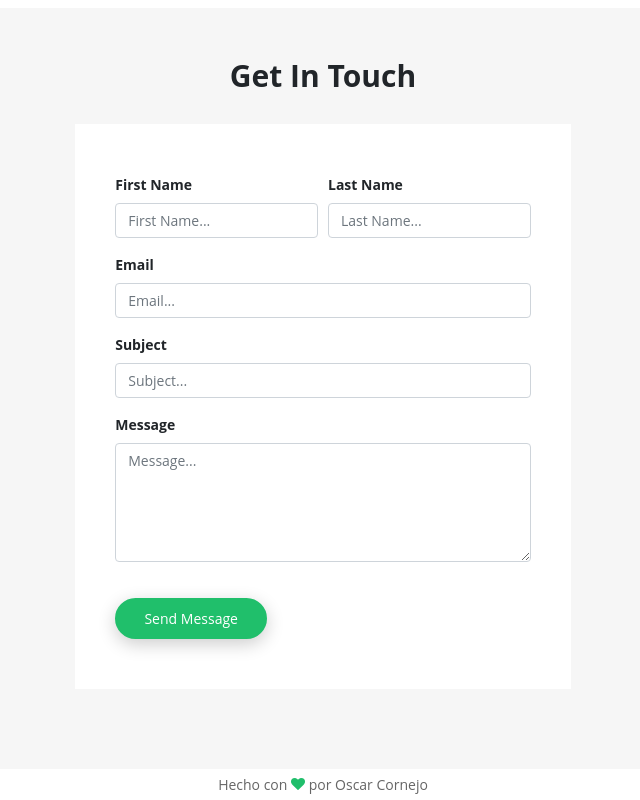
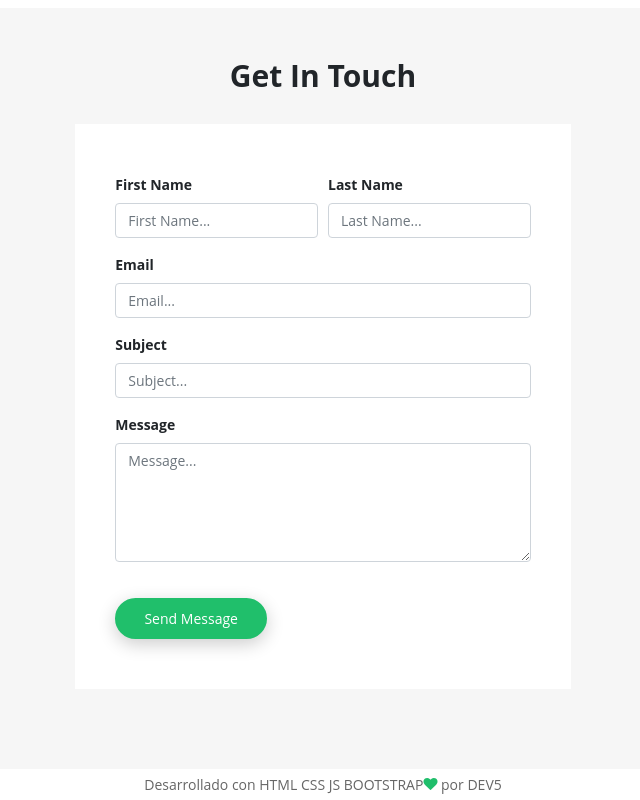
Before and after one commit to juanlavayen/tpIntegrador-landingpage, a plain HTML site: page index.html in a window 1280 px wide. Shown: the part 4501-5301 px from the top of the page, without its empty margins (317-957 px from the left). Drawn offline with nearby package versions, Linux system fonts and the light colour scheme; no server answers; files whose address does not match are found by name.

Commit message:
Actualizaciones de css y html

```diff
--- a/index.html
+++ b/index.html
@@ -5,7 +5,7 @@
     <meta charset="UTF-8">
     <meta name="viewport" content="width=device-width, initial-scale=1.0">
     <meta http-equiv="X-UA-Compatible" content="ie=edge">
-    <meta name="author" content="Oscar Cornejo">
+    <meta name="author" content="Equipo DEV5">
     <meta name="description" content="Landing Page">
     <title>Landing Page</title>
 
@@ -293,7 +293,7 @@
     <!-- Contenedor Footer -->
     <footer class="footer">
         <div class="boxTextFooter">
-            <p>Hecho con <span class="icon-heart"></span> <a href="https://github.com/oscarcornejo" target="_blank"> por Oscar Cornejo</a></p>
+            <p>Desarrollado con HTML CSS JS BOOTSTRAP<span class="icon-heart"></span> <a href="https://github.com/juanlavayen/tpintegrador-landingpage" target="_blank"> por DEV5</a></p>
         </div>
     </footer>
     <!-- Fin Contenedor Footer -->
```
